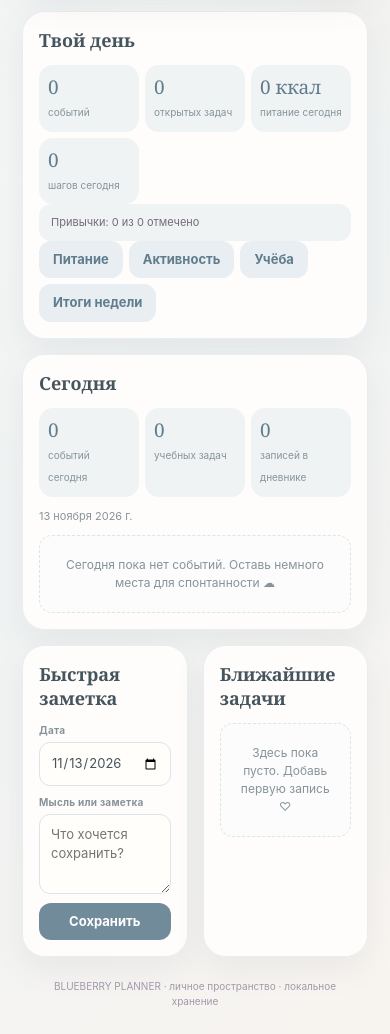
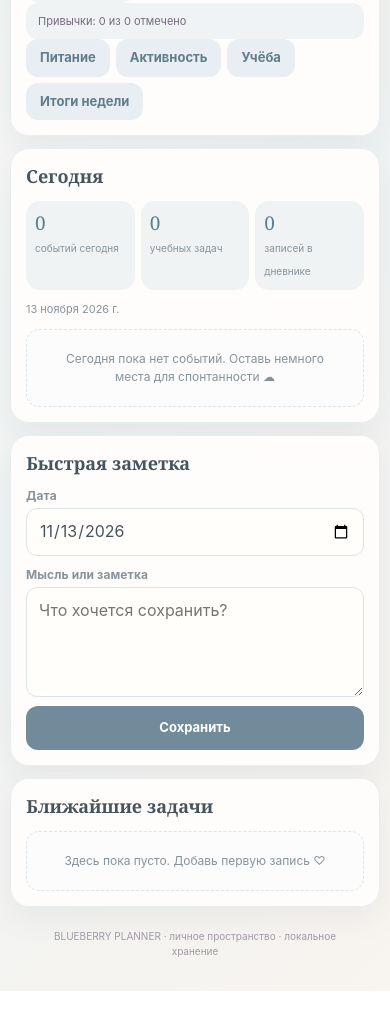
Before and after one commit to swk7mkh484-code/blueberry-planner, a plain HTML site: page index.html in a window 390 px wide. Shown: the part 601-1635 px from the top of the page. After the commit the page ends 1592 px from the top, so only its background shows below. Drawn offline with Linux system fonts and the light colour scheme.

Commit message:
Fix responsive layout and form sizing across planner

```diff
--- a/index.html
+++ b/index.html
@@ -21,7 +21,8 @@ main{min-width:0}.hero{padding:25px 29px;margin-bottom:17px;display:flex;justify
 
 .food-progress{display:grid;gap:13px;margin:12px 0 4px}.macro-row{display:grid;grid-template-columns:100px minmax(0,1fr) 115px;gap:10px;align-items:center}.macro-name{font-size:12px;font-weight:700;color:#5e5068}.macro-track{height:11px;background:#eee8ef;border-radius:20px;overflow:hidden}.macro-fill{height:100%;border-radius:20px;background:linear-gradient(90deg,#8b75a1,#b7a2c7);transition:width .25s}.macro-fill.over{background:linear-gradient(90deg,#c27c8b,#d89aa6)}.macro-value{text-align:right;font-size:11px;color:#807486;font-variant-numeric:tabular-nums}.food-totals{display:grid;grid-template-columns:repeat(4,1fr);gap:8px;margin:13px 0}.food-total{background:#f8f4f8;border-radius:13px;padding:10px;text-align:center}.food-total b{display:block;font:600 18px Georgia,serif;color:#5d496c}.food-total span{font-size:10px;color:#8b8090}.food-meal-macros{font-size:11px;color:#806f88;margin-top:4px}
 @media(max-width:560px){.macro-row{grid-template-columns:76px minmax(0,1fr) 95px;gap:7px}.food-totals{gap:5px}.food-total{padding:8px 4px}.food-total b{font-size:15px}}
-\n@media(max-width:850px){.app{padding:13px}.layout{grid-template-columns:1fr}.sidebar{position:static;overflow:auto;padding:7px}.nav{display:flex;min-width:max-content}.nav button{padding:9px 11px}.privacy{display:none}.content{grid-template-columns:1fr}.card.full{grid-column:auto}.hero{padding:20px}.hero h2{font-size:25px}.hero-date{display:none}.hero:after{right:12px}.head-actions .btn{font-size:11px;padding:8px 10px}}
+
+@media(max-width:850px){.app{padding:13px}.layout{grid-template-columns:1fr}.sidebar{position:static;overflow:auto;padding:7px}.nav{display:flex;min-width:max-content}.nav button{padding:9px 11px}.privacy{display:none}.content{grid-template-columns:1fr}.card.full{grid-column:auto}.hero{padding:20px}.hero h2{font-size:25px}.hero-date{display:none}.hero:after{right:12px}.head-actions .btn{font-size:11px;padding:8px 10px}}
 @media(max-width:430px){h1{font-size:21px}.logo{width:43px;height:43px}.formgrid{grid-template-columns:1fr}.stats{gap:6px}.stat{padding:9px}.stat b{font-size:19px}.photos{grid-template-columns:repeat(3,1fr)}.hero h2{max-width:260px}}
 
 .top-navigation{margin:0 0 18px}
@@ -173,6 +174,42 @@ body[data-theme="butter"] .pill{background:#e9ecdf;color:#69765d}
 body[data-theme="butter"] .empty{border-color:#e9e0d5;background:#fffdf8;color:#968a7d}
 body[data-theme="butter"] .entry-actions .btn.warn{background:#f3e4df;color:#8b655b}
 .theme-toggle{border-radius:999px}
+
+
+/* Responsive layout repair: navigation is above main, so main must use full width */
+.layout{display:block;width:100%;min-width:0}
+main{width:100%;min-width:0}
+.content{width:100%;grid-template-columns:repeat(2,minmax(0,1fr))}
+.form,.formgrid,.field{min-width:0}
+.formgrid{align-items:start}
+.field input,.field select{display:block;min-height:44px;height:auto;max-width:100%;line-height:1.35}
+.field textarea{display:block;min-height:104px;height:auto;max-width:100%;line-height:1.45}
+.form>.btn{justify-self:start;min-width:150px;min-height:44px;padding:11px 20px}
+@media(max-width:850px){
+ .app{width:100%;max-width:100%;padding:12px}
+ .layout{display:block;width:100%}
+ main{width:100%;min-width:0}
+ .content{grid-template-columns:minmax(0,1fr);gap:12px}
+ .card,.hero{width:100%;min-width:0}
+ .formgrid{grid-template-columns:repeat(2,minmax(0,1fr));gap:11px}
+ .field label{font-size:12px;line-height:1.35;letter-spacing:.1px}
+ .field input,.field select{font-size:16px;min-height:46px;padding:11px 12px}
+ .field textarea{font-size:16px;min-height:110px;padding:11px 12px}
+ .form>.btn{width:100%;justify-self:stretch}
+}
+@media(max-width:430px){
+ .app{padding:10px}
+ .card{padding:15px;border-radius:19px}
+ .formgrid{grid-template-columns:minmax(0,1fr)}
+ .field label{font-size:12px}
+ .field input,.field select{min-height:48px}
+ .head-actions{gap:6px}
+ .theme-toggle{max-width:100%}
+ .calendar{gap:3px}
+ .calday{min-height:42px}
+ .entry{flex-wrap:wrap}
+ .entry-actions{margin-left:auto}
+}
 
 </style>
 </head>
```
